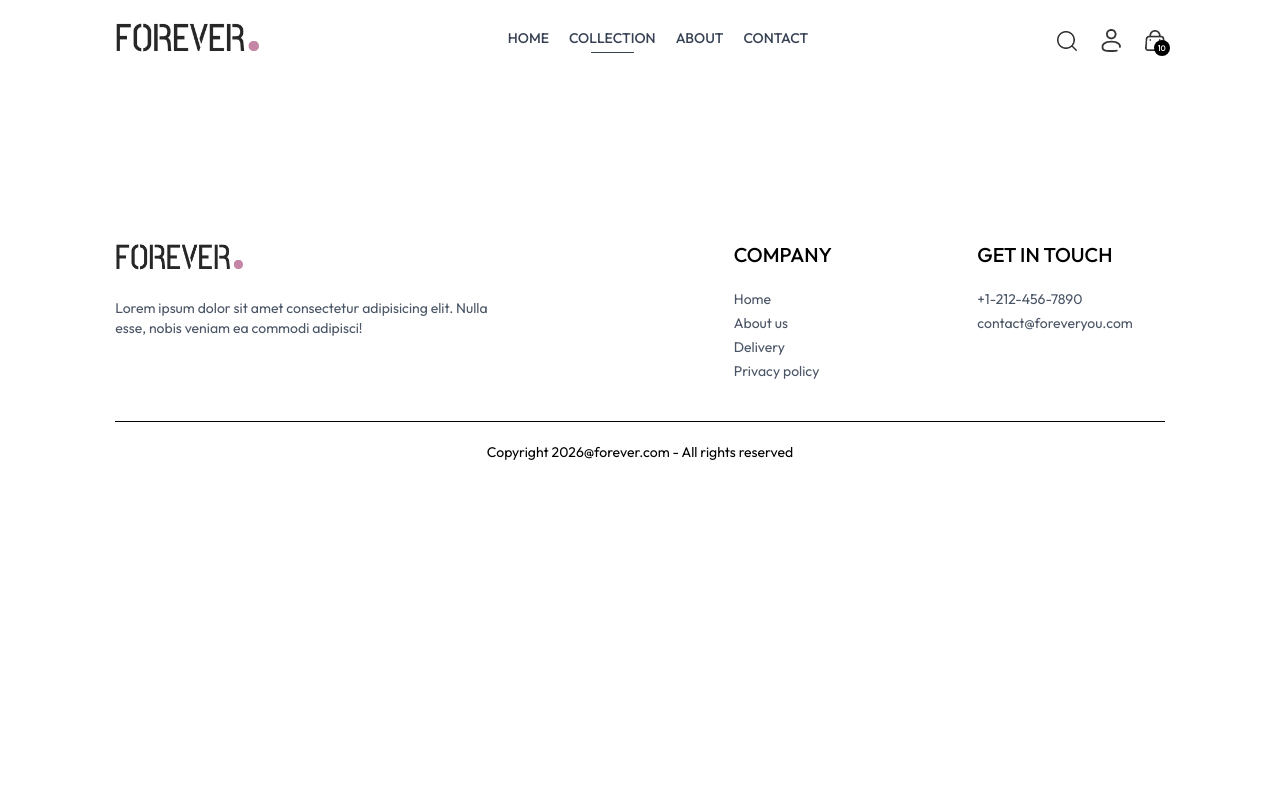
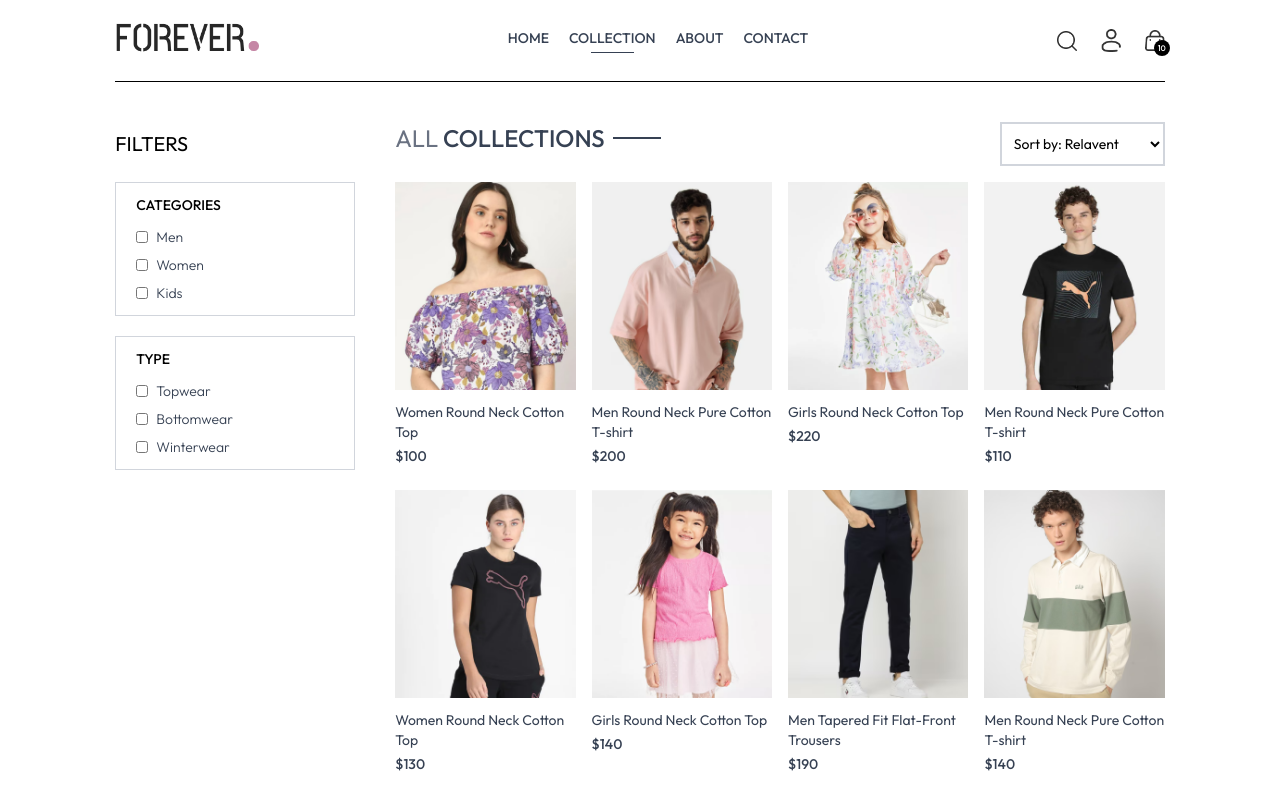
Before and after one commit to rishavraj45/E-Commerce-Web-App---Forever, a React (Vite) app in the folder frontend/: page /collection in a window 1280 px wide. Shown: the top 796 px of the page. Built offline with nearby package versions, Linux system fonts and the light colour scheme.

Commit message:
collections page and added category filter feature

```diff
--- a/frontend/src/pages/Collection.jsx
+++ b/frontend/src/pages/Collection.jsx
@@ -1,8 +1,123 @@
-import React from 'react'
+import React, { useContext, useState, useEffect } from 'react'
+import {ShopContext} from '../context/ShopContext'
+import { assets } from '../assets/assets';
+import Title from '../components/Title';
+import ProductItem from '../components/ProductItem';
 
 const Collection = () => {
+  const { products } = useContext(ShopContext);
+  const [showFilter,setShowFilter] = useState(false);
+  const [filterProducts,setFilterProducts] = useState([]);
+  const [category,setCategory] = useState([]);
+  const [subCategory,setSubCategory] = useState([]);
+
+  const toggleCategory = (e) => {
+    if(category.includes(e.target.value)) {
+      setCategory(prev=>prev.filter(item => item !== e.target.value))
+    }
+    else{
+      setCategory(prev => [...prev,e.target.value])
+    }
+  }
+
+  const toggleSubCategory = (e) => {
+    if(subCategory.includes(e.target.value)) {
+      setSubCategory(prev=>prev.filter(item => item !== e.target.value))
+    }
+    else{
+      setSubCategory(prev => [...prev,e.target.value])
+    }
+  }
+
+  const applyFilter = () => {
+    let productsCopy = products.slice();
+    if(category.length >0) {
+      productsCopy = productsCopy.filter(item => category.includes(item.category));
+    }
+    if(subCategory.length >0) {
+      productsCopy = productsCopy.filter(item => subCategory.includes(item.subCategory));
+    }
+
+    setFilterProducts(productsCopy)
+  }
+
+  // useEffect(()=>{
+  //   setFilterProducts(products);
+  // },[products])
+
+  useEffect(()=>{
+    applyFilter();
+  },[category,subCategory])
+
+  useEffect(()=>{
+    console.log(category);
+  },[category])
+  useEffect(()=>{
+    console.log(subCategory);
+  },[subCategory])
+
   return (
-    <div>
+    <div className='flex flex-col sm:flex-row gap-1 sm:gap-10 pt-10 border-t'>
+      {/* Filter options on collections page left side  */}
+      <div className='min-w-60'>
+        <p onClick={()=>setShowFilter(!showFilter)} className='my-2 text-xl flex items-center cursor-pointer gap-2'>FILTERS
+          <img className={`h-3 sm:hidden ${showFilter ? 'rotate-90' : ''}`} src={assets.dropdown_icon} alt='' />
+        </p>
+        {/* category filter  */}
+        <div className={`border border-gray-300 pl-5 py-3 mt-6 ${showFilter ? '':'hidden'} sm:block`}>
+          <p className='mb-3 text-sm font-medium'>CATEGORIES</p>
+          <div className='flex flex-col gap-2 text-sm font-light text-gray-700'>
+            <p className='flex gap-2'>
+              <input className='w-3' type="checkbox" value={'Men'} onChange={toggleCategory} /> Men
+            </p>
+            <p className='flex gap-2'>
+              <input className='w-3' type="checkbox" value={'Women'} onChange={toggleCategory} /> Women
+            </p>
+            <p className='flex gap-2'>
+              <input className='w-3' type="checkbox" value={'Kids'} onChange={toggleCategory} /> Kids
+            </p>
+          </div>
+        </div>
+        {/* Subcategory filter  */}
+        <div className={`border border-gray-300 pl-5 py-3 my-5 ${showFilter ? '':'hidden'} sm:block`}>
+          <p className='mb-3 text-sm font-medium'>TYPE</p>
+          <div className='flex flex-col gap-2 text-sm font-light text-gray-700'>
+            <p className='flex gap-2'>
+              <input className='w-3' type="checkbox" value={'Topwear'} onChange={toggleSubCategory} /> Topwear
+            </p>
+            <p className='flex gap-2'>
+              <input className='w-3' type="checkbox" value={'Bottomwear'} onChange={toggleSubCategory} /> Bottomwear
+            </p>
+            <p className='flex gap-2'>
+              <input className='w-3' type="checkbox" value={'Winterwear'} onChange={toggleSubCategory} /> Winterwear
+            </p>
+          </div>
+        </div>
+      </div>
+
+      {/* Right side of page  */}
+      <div className='flex-1'>
+
+        <div className='flex justify-between text-base sm:text-2xl mb-4'>
+          <Title text1={'ALL'} text2={'COLLECTIONS'} />
+          {/* Product sort  */}
+          <select className='border-2 border-gray-300 text-sm px-2'>
+            <option value="relavent">Sort by: Relavent</option>
+            <option value="low-high">Sort by: Low to High</option>
+            <option value="high-low">Sort by: High to Low</option>
+          </select>
+        </div>
+
+        {/* Map products */}
+        <div className='grid grid-cols-2 md:grid-cols-3 lg:grid-cols-4 gap-4 gap-y-6'>
+          {
+            filterProducts.map((item,index)=>(
+              <ProductItem key={index} name={item.name} id={item._id} price={item.price} image={item.image}/>
+            ))
+          }
+        </div>
+
+      </div>
 
     </div>
   )
```
